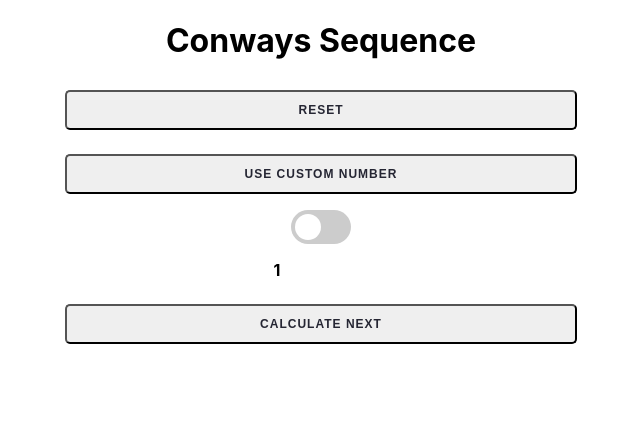
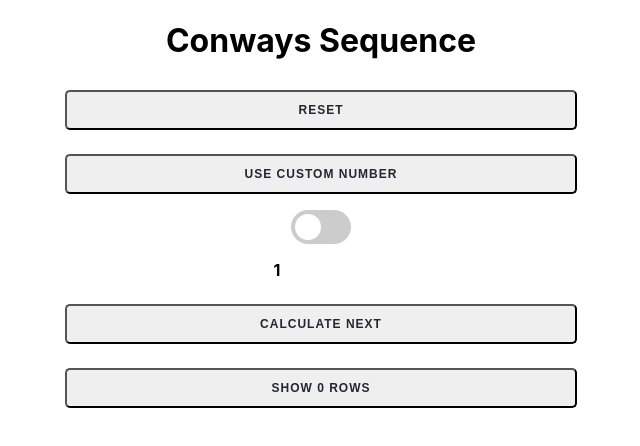
Before and after one commit to noamlubofsky/conways-sequence, a React (Create React App) app: page / in a window 1280 px wide. Both pictures are taken after a click on the button "USE DEFAULT". Shown: the top 446 px of the page, without its empty margins (319-959 px from the left). Built offline with nearby package versions, Linux system fonts and the light colour scheme.

Commit message:
button test

```diff
--- a/src/components/Sequence.js
+++ b/src/components/Sequence.js
@@ -93,11 +93,13 @@ const toDefault = () => {
     setArray(['1'])
     setGoing(true)
     setCustom(false)
+    setCount(0)
 }
 
 const toCustom = () => {
     setCustom(true)
     setGoing(false)
+    setCount(0)
 }
 
 const handleSubmit = (e) => {
@@ -108,7 +110,6 @@ const handleSubmit = (e) => {
 }
 
 const display = () => {
-    setIsChecked(!isChecked)
 }
 
 return(
@@ -144,7 +145,7 @@ return(
     <Button onClick={handleClick}>Calculate Next</Button>
     </div>
     }
-    {/* {!going ? null : <Button onClick={display}>Show {count} Rows</Button>}   */}
+    {!going ? null : <Button onClick={display}>Show {count} Rows</Button>}
     </Container>
     </div>
 )
```
